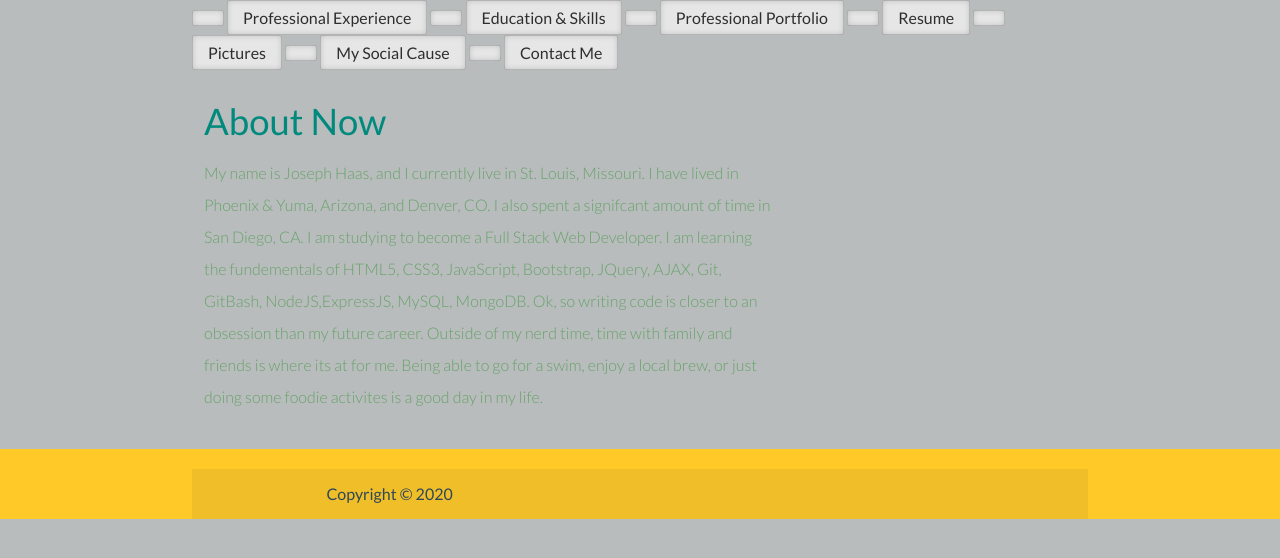
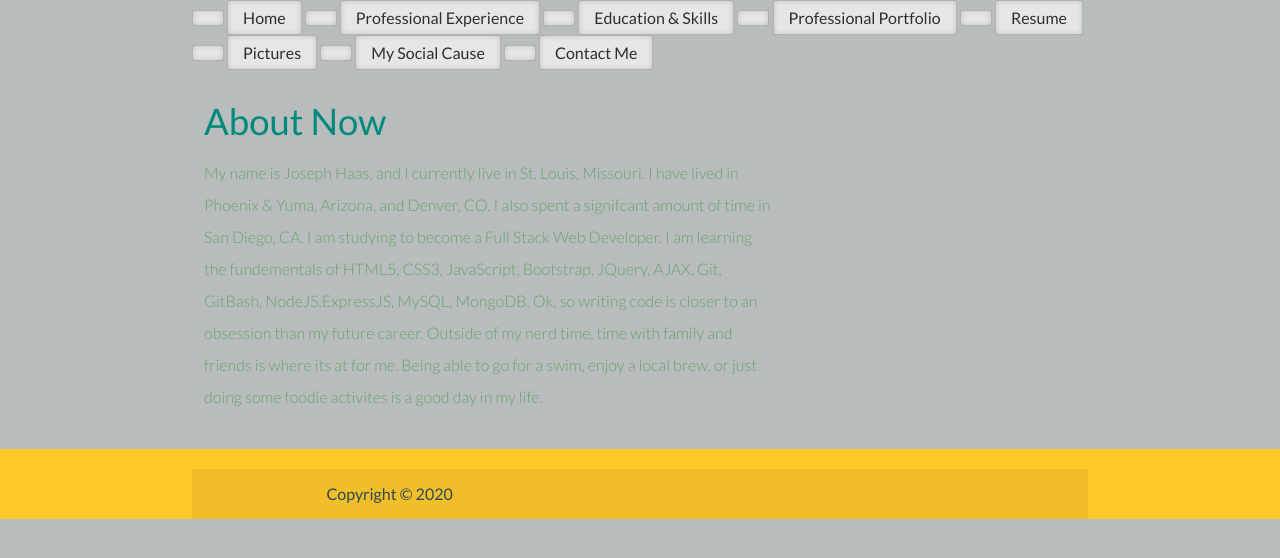
Before and after one commit to MoJoe102/ResponsivePortfolio, a website: page ResponsivePortfolio/index.html in a window 1280 px wide. Drawn offline with nearby package versions, Linux system fonts and the light colour scheme; files that its build step writes are made by us from their sources; some icons are missing.

Commit message:
Add files via upload

```diff
--- a/ResponsivePortfolio/index.html
+++ b/ResponsivePortfolio/index.html
@@ -24,6 +24,9 @@
         <div class="row">
             <div class="col-12 left-align">
 
+                <a class="pure-button pure-button-active" href="./index.html"></a> <!--buttons that have been added to connect several pages-->
+                <button class="pure-button pure-button-active">Home</button>
+
                 <a class="pure-button pure-button-active" href="#"></a>
                 <button class="pure-button pure-button-active">Professional Experience</button>
 
@@ -40,9 +43,9 @@
                 <button class="pure-button pure-button-active">Pictures</button>
 
                 <a class="pure-button pure-button-active" href="#"></a>
-                <button class="pure-button pure-button-active">My Social Cause</button>
+                <button class="pure-button pure-button-active">My Social Cause</button> <!-- IN FUTURE THIS WILL INCLUDE API CALL-->
 
-                <a class="pure-button pure-button-active" href="#"></a>
+                <a class="pure-button pure-button-active" href="./contact.html"></a>
                 <button class="pure-button pure-button-active">Contact Me</button>
 
 
```
Also changed, not shown: ResponsivePortfolio/contact.html (+3 -3 lines), ResponsivePortfolio/landingpage.html (+2 -2 lines), ResponsivePortfolio/package.json (added, +11 -0 lines).
